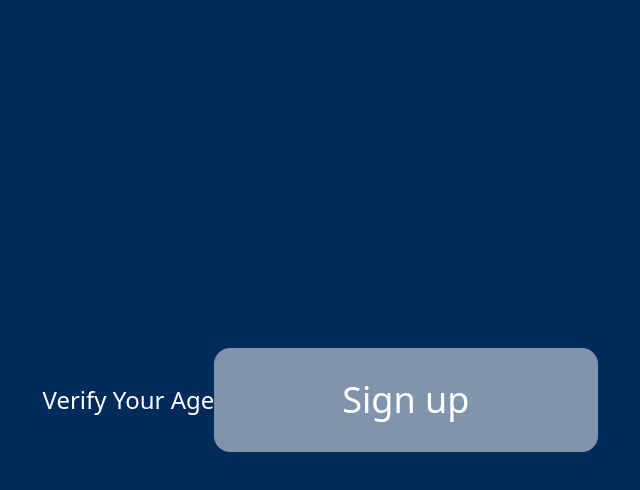
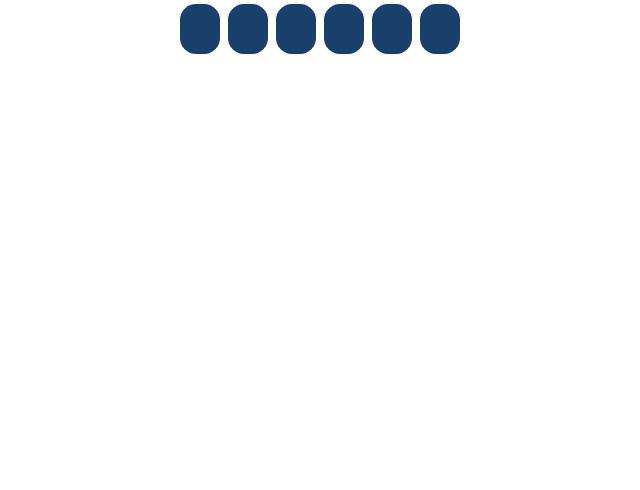
Before and after one commit to sajid2812/Tailwind, a React (Vite) app: page / in a window 1280 px wide. Shown: the top 490 px of the page, without its empty margins (320-960 px from the left). Built offline with nearby package versions, Linux system fonts and the light colour scheme.

Commit message:
custom otp input

```diff
--- a/src/App.jsx
+++ b/src/App.jsx
@@ -1,18 +1,72 @@
-import { useState } from "react";
+import { useRef, useState } from "react";
 import "./App.css";
 import { Button } from "./components/Button";
 
 function App() {
   return (
     <>
-      <div className="h-screen bg-blue-700 flex justify-center items-center">
-        <div>
-          <h2 className="text-white text-2xl font-medium">Verify Your Age</h2>
-        </div>
-        <Button disabled={true}>Sign up</Button>
-      </div>
+      <Otp />
     </>
   );
 }
 
+function Otp() {
+  const ref1 = useRef();
+  const ref2 = useRef();
+  const ref3 = useRef();
+  const ref4 = useRef();
+  const ref5 = useRef();
+  const ref6 = useRef();
+  return (
+    <div className="flex justify-center">
+      <SubOtp
+        ref={ref1}
+        onDone={() => {
+          ref2.current.focus();
+        }}
+      />
+      <SubOtp
+        ref={ref2}
+        onDone={() => {
+          ref3.current.focus();
+        }}
+      />
+      <SubOtp
+        ref={ref3}
+        onDone={() => {
+          ref4.current.focus();
+        }}
+      />
+      <SubOtp
+        ref={ref4}
+        onDone={() => {
+          ref5.current.focus();
+        }}
+      />
+      <SubOtp
+        ref={ref5}
+        onDone={() => {
+          ref6.current.focus();
+        }}
+      />
+      <SubOtp ref={ref6} />
+    </div>
+  );
+}
+
+function SubOtp({ ref, onDone }) {
+  return (
+    <div>
+      <input
+        ref={ref}
+        onChange={(e) => {
+          onDone();
+        }}
+        type="text"
+        className="m-1 w-[40px] h-[50px] rounded-2xl bg-blue-500 outline-none px-4 text-white"
+      />
+    </div>
+  );
+}
+
 export default App;
```
